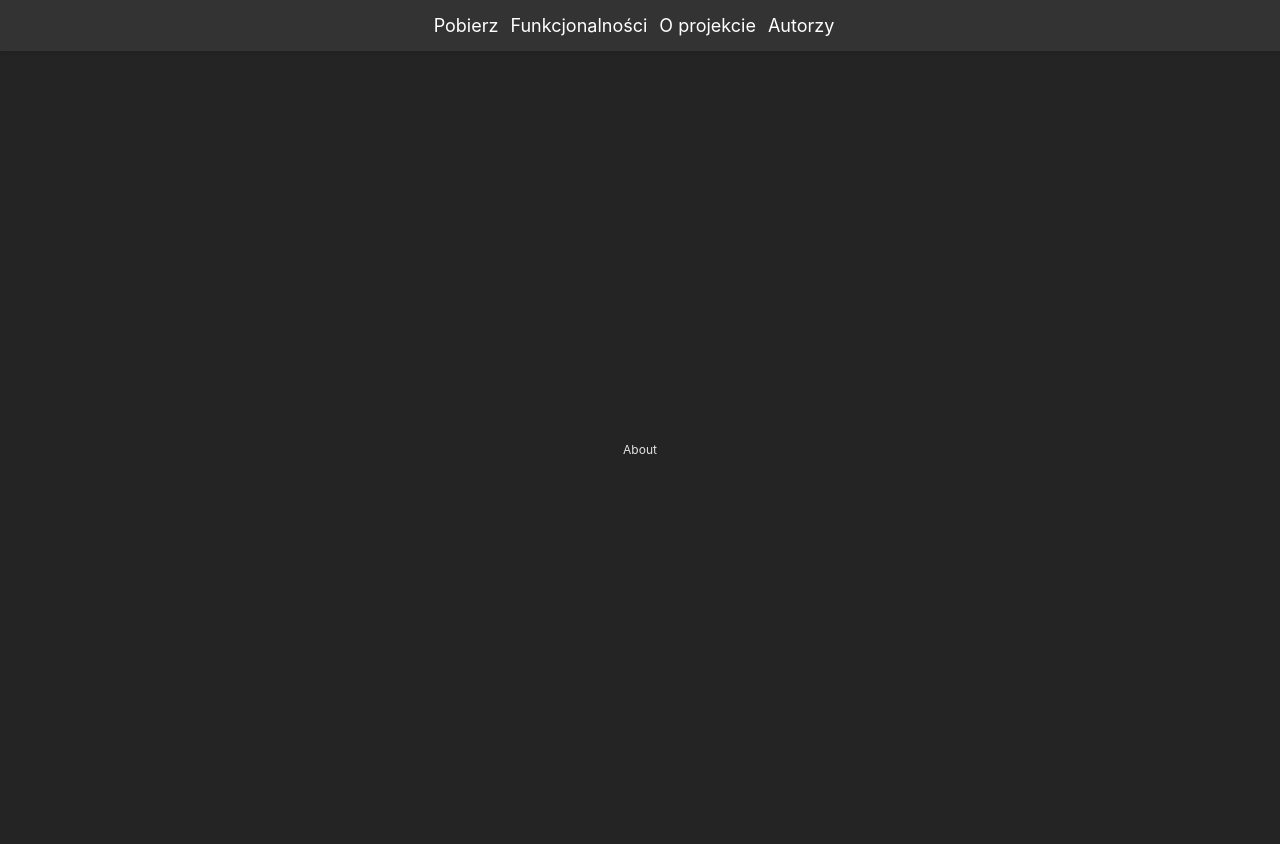
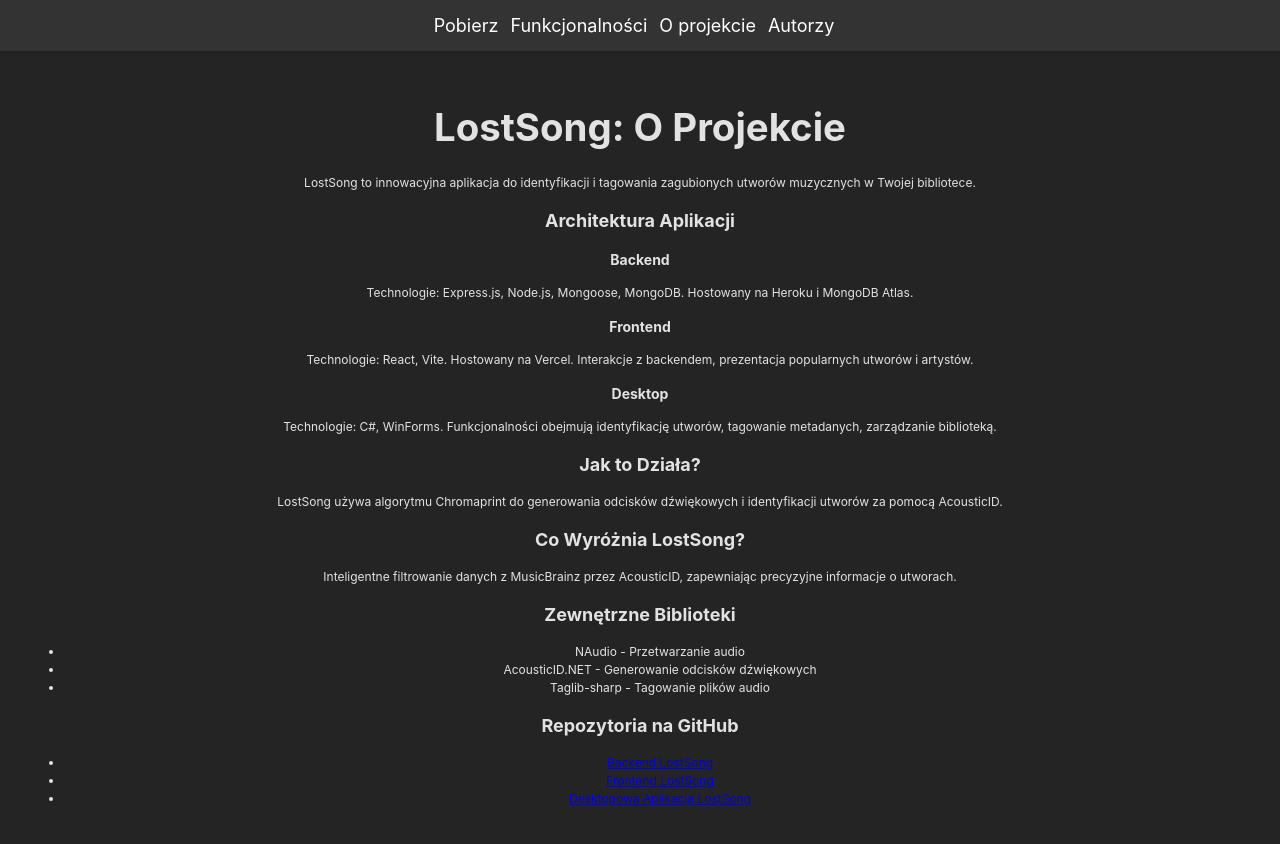
Before and after one commit to slowiakjakub/lostsong-frontend-app, a React (Vite) app: page /about in a window 1280 px wide. Before the commit the page ends 800 px from the top, so only its background shows below. Built offline with nearby package versions, Linux system fonts and the light colour scheme.

Commit message:
Add about section without styling

```diff
--- a/src/components/About.jsx
+++ b/src/components/About.jsx
@@ -2,10 +2,43 @@
 
 function About() {
   return (
-    <>
-      <div>About</div>
-    </>
-  );
+    <div className="project-overview">
+        <h1>LostSong: O Projekcie</h1>
+        <p>LostSong to innowacyjna aplikacja do identyfikacji i tagowania zagubionych utworów muzycznych w Twojej bibliotece.</p>
+
+        <h2>Architektura Aplikacji</h2>
+        <div className="architecture-section">
+            <h3>Backend</h3>
+            <p>Technologie: Express.js, Node.js, Mongoose, MongoDB. Hostowany na Heroku i MongoDB Atlas.</p>
+
+            <h3>Frontend</h3>
+            <p>Technologie: React, Vite. Hostowany na Vercel. Interakcje z backendem, prezentacja popularnych utworów i artystów.</p>
+
+            <h3>Desktop</h3>
+            <p>Technologie: C#, WinForms. Funkcjonalności obejmują identyfikację utworów, tagowanie metadanych, zarządzanie biblioteką.</p>
+        </div>
+
+        <h2>Jak to Działa?</h2>
+        <p>LostSong używa algorytmu Chromaprint do generowania odcisków dźwiękowych i identyfikacji utworów za pomocą AcousticID.</p>
+
+        <h2>Co Wyróżnia LostSong?</h2>
+        <p>Inteligentne filtrowanie danych z MusicBrainz przez AcousticID, zapewniając precyzyjne informacje o utworach.</p>
+
+        <h2>Zewnętrzne Biblioteki</h2>
+        <ul>
+            <li>NAudio - Przetwarzanie audio</li>
+            <li>AcousticID.NET - Generowanie odcisków dźwiękowych</li>
+            <li>Taglib-sharp - Tagowanie plików audio</li>
+        </ul>
+
+        <h2>Repozytoria na GitHub</h2>
+        <ul>
+            <li><a href="#">Backend LostSong</a></li>
+            <li><a href="#">Frontend LostSong</a></li>
+            <li><a href="#">Desktopowa Aplikacja LostSong</a></li>
+        </ul>
+    </div>
+);
 }
 
 export default About;
```
